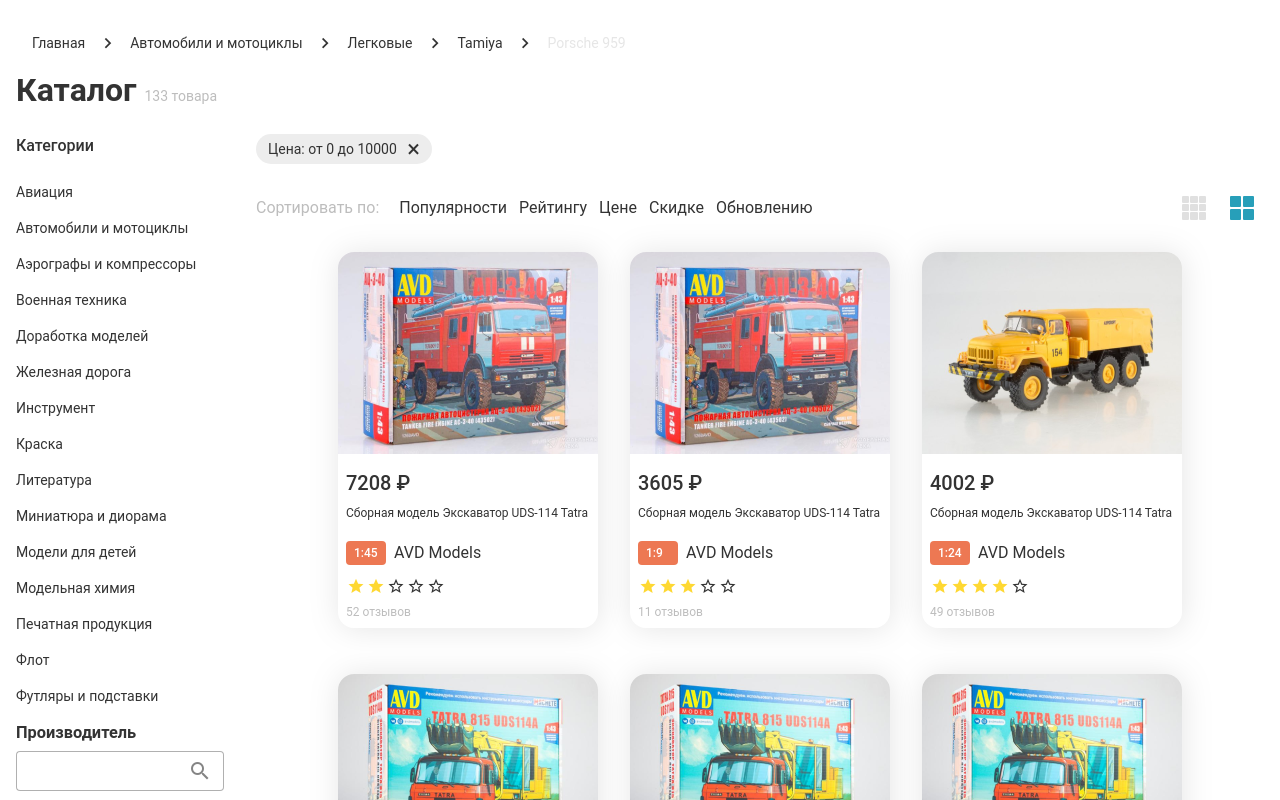
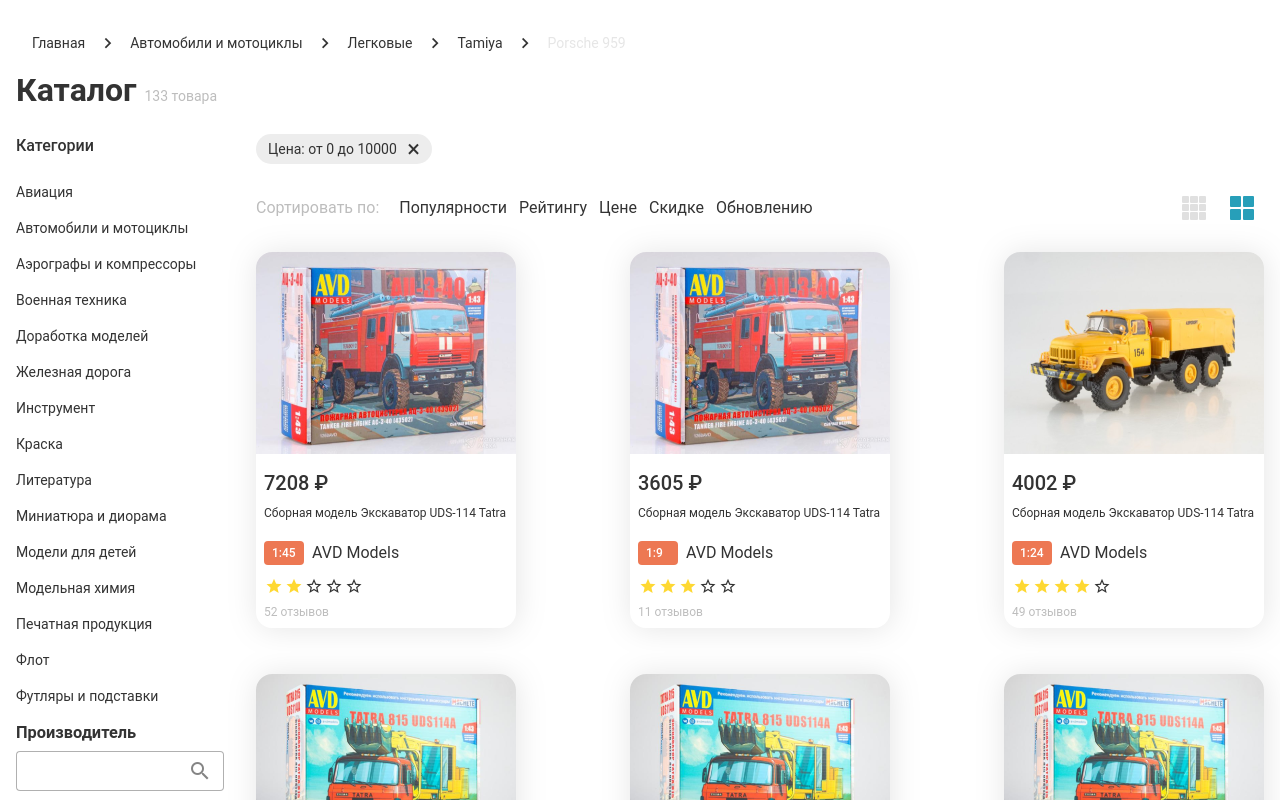
Before and after one commit to S0RGE/test-task-m, a Vue app: page / in a window 1280 px wide. Shown: the top 800 px of the page. Built offline with nearby package versions, Linux system fonts and the light colour scheme.

Commit message:
some minor fix

```diff
--- a/src/components/Catalog/ProductCatalog.vue
+++ b/src/components/Catalog/ProductCatalog.vue
@@ -152,14 +152,14 @@
 
 .maxScale .product-catalog {
   grid-template-columns: repeat(auto-fit, 202px);
-  row-gap: 70px;
+  row-gap: 70px 32px;
   .product-card_wrapper {
     min-height: 328px;
   }
 }
 
 .product-catalog {
-  justify-content: center;
+  justify-content: space-between;
   width: 100%;
   display: grid;
 }
```
